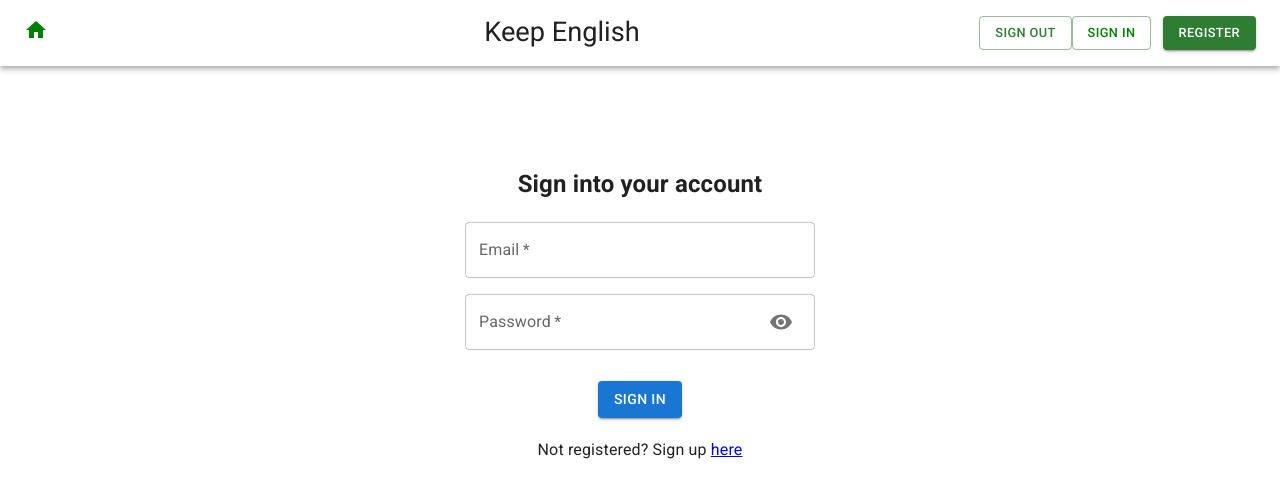
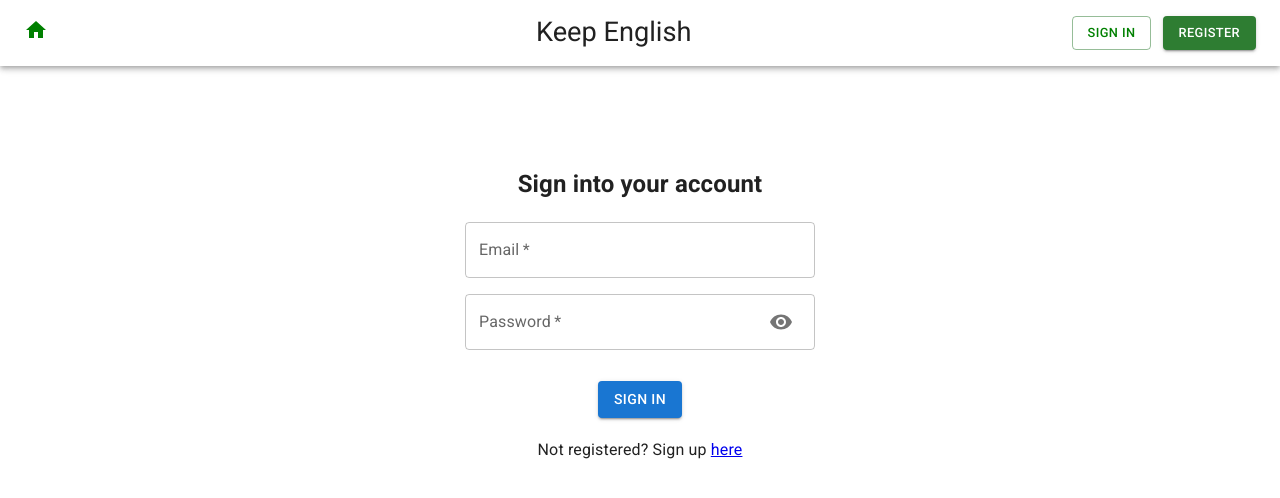
Before and after one commit to Thunderbolton/Keep-English, a React (Create React App) app in the folder client/: page /signin in a window 1280 px wide. Shown: the top 498 px of the page. Built offline with nearby package versions, Linux system fonts and the light colour scheme.

Commit message:
added conditionally rendered template on header component if user signed in or out

```diff
--- a/client/src/components/Header.tsx
+++ b/client/src/components/Header.tsx
@@ -6,6 +6,9 @@ import AppBar from '@mui/material/AppBar';
 import Box from '@mui/material/Box/Box';
 import Toolbar from '@mui/material/Toolbar';
 import Typography from '@mui/material/Typography';
+import { AuthContext } from "../context/AuthContext";
+import { useContext } from 'react';
+
 
 
 const Header = () => {
@@ -16,6 +19,8 @@ const Header = () => {
   const handleSignOut = () => {
     signout()
   }
+
+  const { user } = useContext(AuthContext)
 
   return (
     <>
@@ -29,6 +34,9 @@ const Header = () => {
             <Typography variant="h3" sx={{ paddingLeft: '12%', marginLeft: 'auto', fontSize: 'clamp(1rem, 1.7rem, 2rem)' }}><Link to='/' style={{ color: 'inherit', textDecoration: 'inherit'}}>Keep English</Link>
             </Typography>
             <ul style={{marginLeft: 'auto', display: 'flex', flexWrap: 'nowrap'}}>
+            {user && (
+            <>
+              <p>{user.email}</p>
               <Button
                 sx={{marginLeft: '0.7rem', fontSize: 'clamp(0.2rem, 0.8rem, 1.5rem)'}}
                 variant="outlined"
@@ -37,6 +45,9 @@ const Header = () => {
                 >
                   SIGN OUT
               </Button>
+            </>)}
+            {!user && (
+            <>
               <Button
                 sx={{marginLeft: '0px'}}
                 variant="outlined"
@@ -51,12 +62,12 @@ const Header = () => {
                   <Link to='/register'
                   style={{ textDecoration: 'none', color: 'white' }}>REGISTER</Link>
               </Button>
+              </>)}
             </ul>
           </Toolbar>
         </AppBar>
       </Box>
     </Container>
-
     </>
   );
 }
--- a/client/src/context/AuthContext.js
+++ b/client/src/context/AuthContext.js
@@ -1,4 +1,4 @@
-import { createContext, useReducer } from "react";
+import { createContext, useReducer, useEffect } from "react";
 
 export const AuthContext = createContext()
 
@@ -18,7 +18,14 @@ export const AuthContextProvider = ({ children }) => {
         user: null
     })
 
-    console.log('Auth context state: ', state)
+    useEffect(() => {
+        const user = JSON.parse(localStorage.getItem('user'))
+        if (user) {
+            dispatch({type: 'SIGNIN', payload: user})
+        }
+    }, [])
+
+    console.log('Auth context state:', state)
 
     return (
         <AuthContext.Provider value={{...state, dispatch}}>
```
Lines whose indentation alone changed are shown as unchanged.
